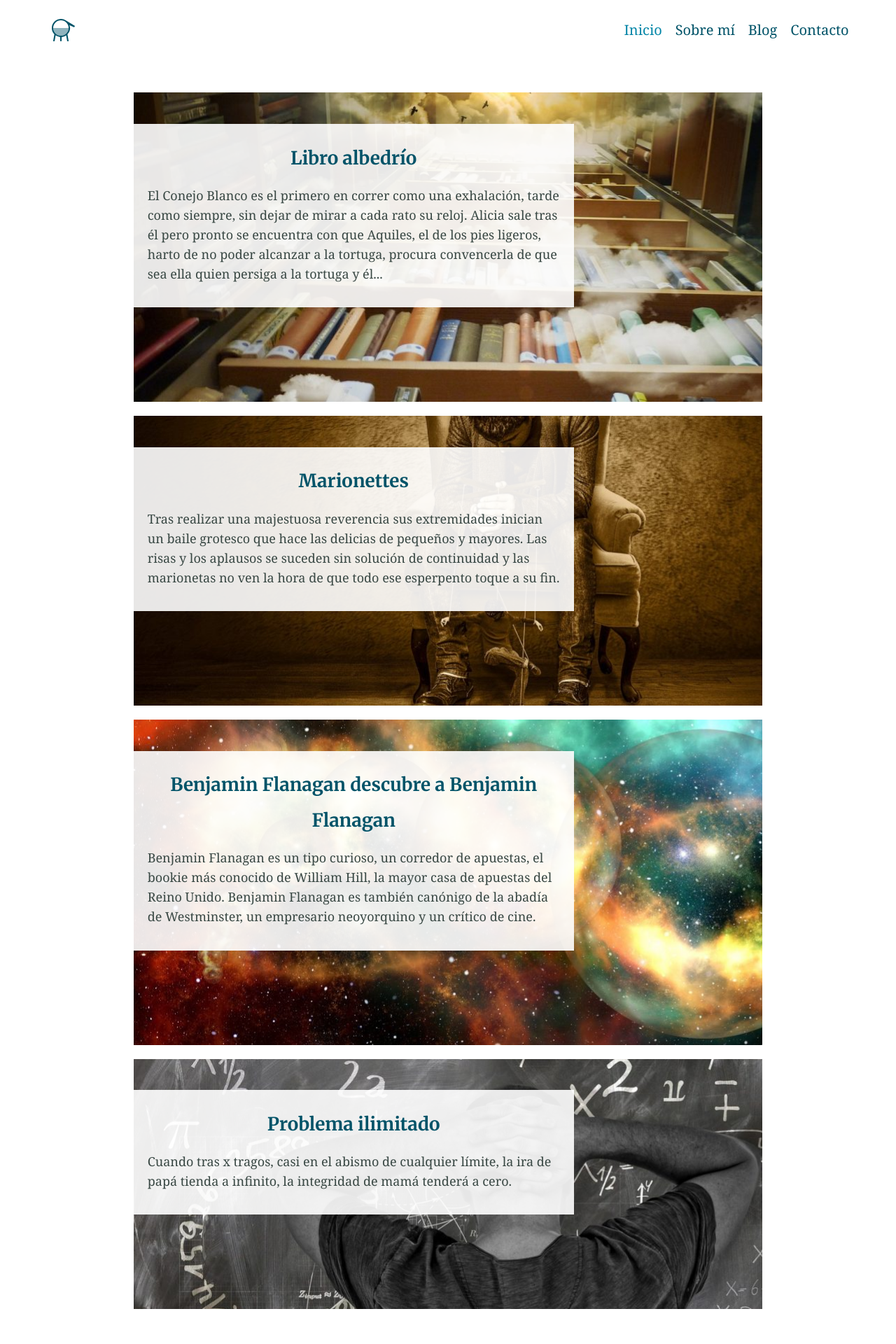
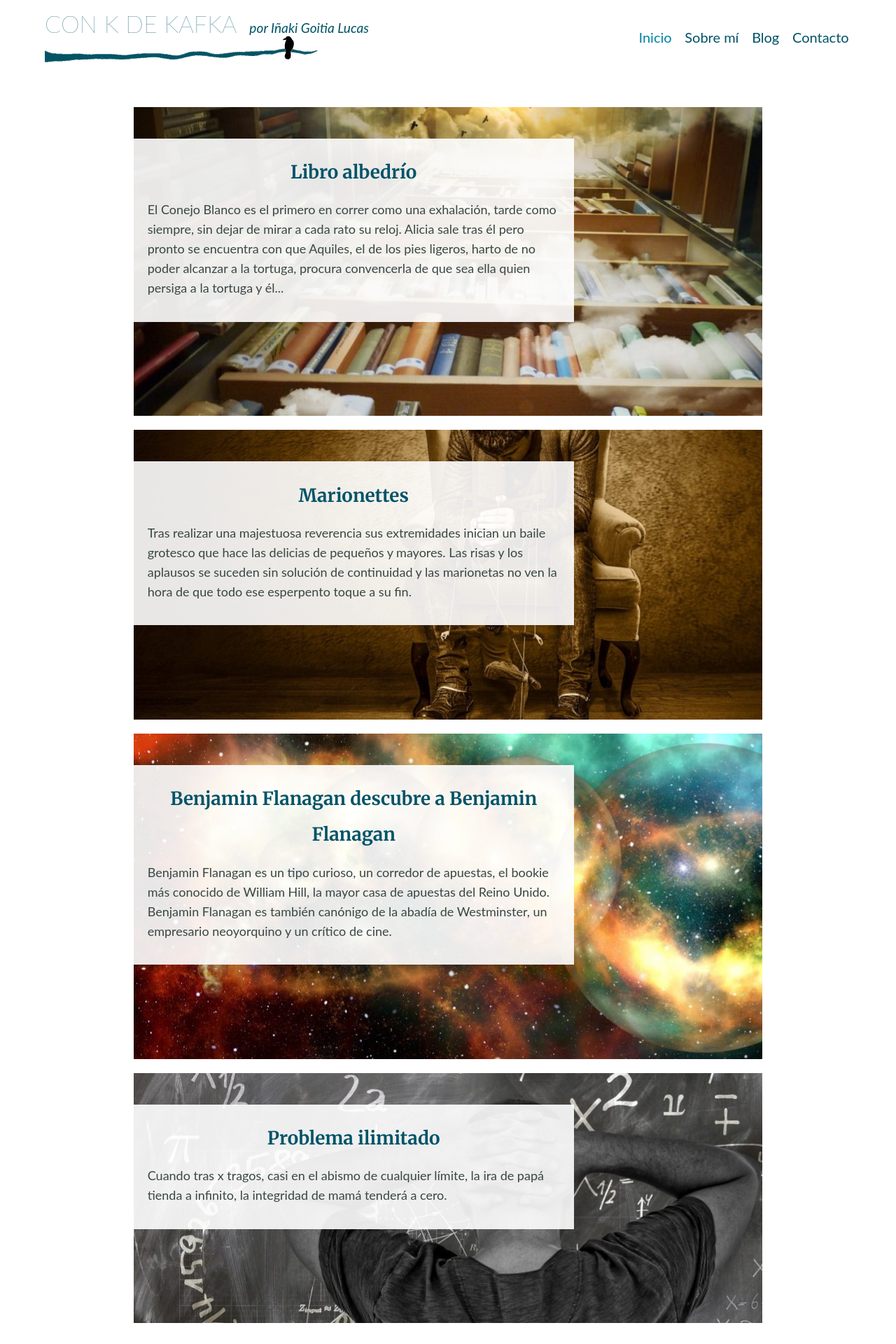
Before and after one commit to ezubiria/conkdekafka, a Jekyll site: the page built from index.md, in a window 1280 px wide. Shown: the top 1920 px of the page at 70% size. Built offline with Jekyll 4.4.1, drawn with Linux system fonts in a browser that asks for light colours.

Commit message:
Change visuals
Change logo and title

```diff
--- a/_config.yml
+++ b/_config.yml
@@ -92,8 +92,8 @@ defaults:
 encoding: utf-8 # Make sure the encoding is right
 lang: es-ES # Set the site language
 title: "Con K de Kafka" # Site name or title, also used in jekyll-seo-tag
-logo: "/assets/logos/logo.svg" # Site logo, also used in jekyll-seo-tag
-description: "Alembic is a starting point for Jekyll projects. Rather than starting from scratch, this boilerplate is designed to get the ball rolling immediately" # Site description and default description, also used in jekyll-seo-tag
+logo: "/assets/logos2/logo.svg" # Site logo, also used in jekyll-seo-tag
+description: "Web personal del escritor Iñaki Goitia Lucas. En él encontrarás sus últimas publicaciones." # Site description and default description, also used in jekyll-seo-tag
 url: "https://ezubiria.github.io" # Site url, also used in jekyll-seo-tag
 baseurl: "/conkdekafka"
 repo: "https://github.com/ezubiria/conkdekafka"
@@ -106,14 +106,14 @@ css_inline: true # Will insert all styles into a single <style> block in the <he
 
 # 8. Site favicons & manifest icons
 favicons: # Favicons are also used in the manifest file. Syntax is 'size: path'
-  16: '/assets/logos/logo@16px.png'
-  32: '/assets/logos/logo@32px.png'
-  96: '/assets/logos/logo@96px.png'
-  120: '/assets/logos/logo@120px.png'
-  144: '/assets/logos/logo@144px.png'
-  180: '/assets/logos/logo@180px.png'
-  512: '/assets/logos/logo@512px.png'
-  1024: '/assets/logos/logo@1024px.png'
+  16: '/assets/logos2/logo@16px.png'
+  32: '/assets/logos2/logo@32px.png'
+  96: '/assets/logos2/logo@96px.png'
+  120: '/assets/logos2/logo@120px.png'
+  144: '/assets/logos2/logo@144px.png'
+  180: '/assets/logos2/logo@180px.png'
+  512: '/assets/logos2/logo@512px.png'
+  1024: '/assets/logos2/logo@1024px.png'
 
 # 9. Site navigation
 navigation_header:
--- a/_includes/site-logo.html
+++ b/_includes/site-logo.html
@@ -1,3 +1,6 @@
-<a class="logo" href="{{ site.baseurl }}/">
-  <img src="{{ site.baseurl }}{{ site.logo }}" alt="{{ site.title | append: ' logo' }}"/>
-</a>
+<div class="logo-container">
+  <a href="{{ site.baseurl }}/"><span class="page-title">CON K DE KAFKA</span> <span class="page-subtitle">por Iñaki Goitia Lucas</span></a>
+  <a class="logo" href="{{ site.baseurl }}/">
+    <img src="{{ site.baseurl }}{{ site.logo }}" alt="{{ site.title | append: ' logo' }}"/>
+  </a>
+</div>
--- a/_sass/_theme.scss
+++ b/_sass/_theme.scss
@@ -6,6 +6,7 @@ body {
   display: flex;
   @include flex-direction(column);
   overflow-x: hidden;
+  font-family: 'Lato';
 }
 
 .container {
@@ -67,6 +68,7 @@ body {
   img {
     max-height: 5rem;
   }
+  margin-top: -8px;
 }
 
 .nav {
@@ -485,3 +487,17 @@ pre code {
 .art a{
   text-decoration: none;
 }
+
+.page-title{
+  color: #005368;
+  font-weight: 100;
+  font-size: 2rem;
+}
+.page-subtitle{
+  font-family: Lato, sans-serif;
+  color: #005368;
+  font-style: italic;
+  font-weight: 400;
+  font-size: 1.125rem;
+  margin-left: .75rem;
+}
```
Also changed, not shown: assets/logos2/logo.svg (added), assets/logos2/logo@1024.png (added), assets/logos2/logo@120.png (added), assets/logos2/logo@144.png (added), assets/logos2/logo@16.png (added), assets/logos2/logo@180.png (added), assets/logos2/logo@32.png (added), assets/logos2/logo@512.png (added), assets/logos2/logo@96.png (added).
